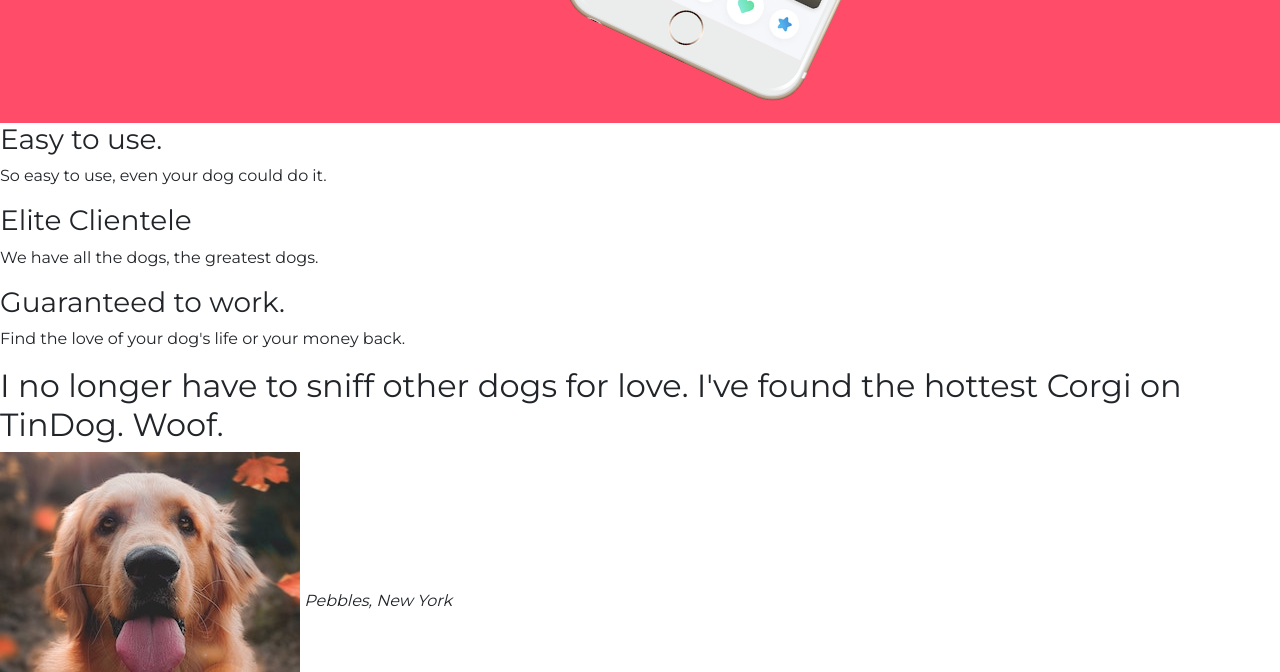
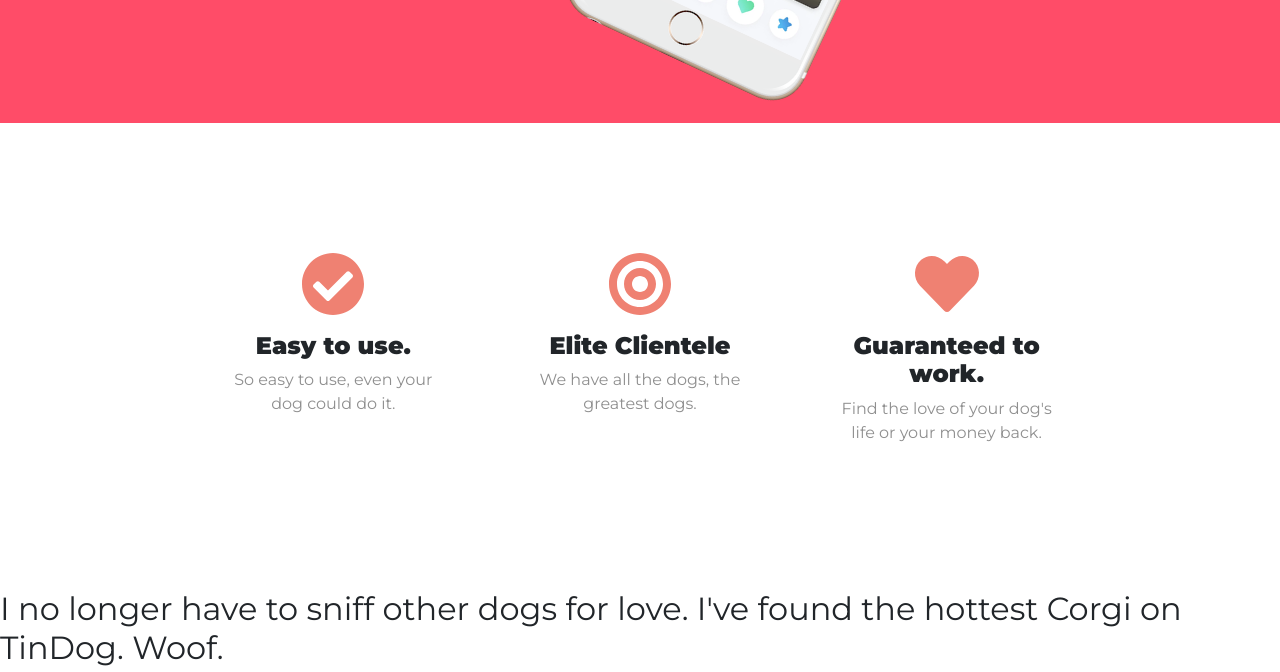
Before and after one commit to ravindub/TinDog, a plain HTML site: page index.html in a window 1280 px wide. Shown: the part 624-1296 px from the top of the page. Drawn offline with nearby package versions, Linux system fonts and the light colour scheme.

Commit message:
Completed Features Section

```diff
--- a/css/styles.css
+++ b/css/styles.css
@@ -51,3 +51,33 @@ body{
     width: 60%;
     transform: rotate(25deg);
 }
+
+/* Features */
+#features{
+    padding: 7% 15%;
+}
+
+#features h3{
+    font-family: 'Montserrat', sans-serif;
+    font-size: 1.5rem;
+    font-weight: 900;
+
+}
+
+#features p{
+    color: #8f8f8f;
+}
+
+#features .col-lg-4{
+    text-align: center;
+    padding: 4.3%;
+}
+
+.icon{
+    color: #ef8172;
+    margin-bottom: 1rem;
+}
+
+ .icon:hover{
+    color: #ff4c68;
+}
--- a/index.html
+++ b/index.html
@@ -69,14 +69,25 @@
 
   <section id="features">
 
+      <div class="row">
+        <div class="col-lg-4">
+          <i class="icon fas fa-check-circle fa-4x"></i>
           <h3>Easy to use.</h3>
           <p>So easy to use, even your dog could do it.</p>
+        </div>
 
+        <div class="col-lg-4">
+          <i class="icon fas fa-bullseye fa-4x"></i>
           <h3>Elite Clientele</h3>
           <p>We have all the dogs, the greatest dogs.</p>
+        </div>
 
+        <div class="col-lg-4">
+          <i class="icon fas fa-heart fa-4x"></i>
           <h3>Guaranteed to work.</h3>
           <p>Find the love of your dog's life or your money back.</p>
+        </div>
+      </div>
 
   </section>
 
```
Lines whose indentation alone changed are shown as unchanged.
